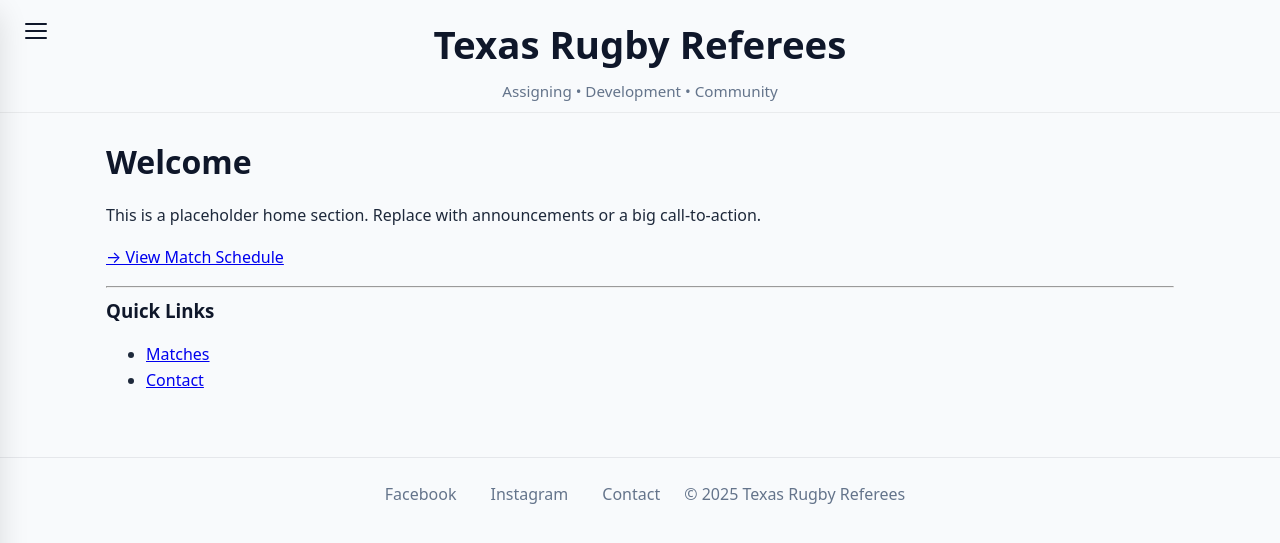
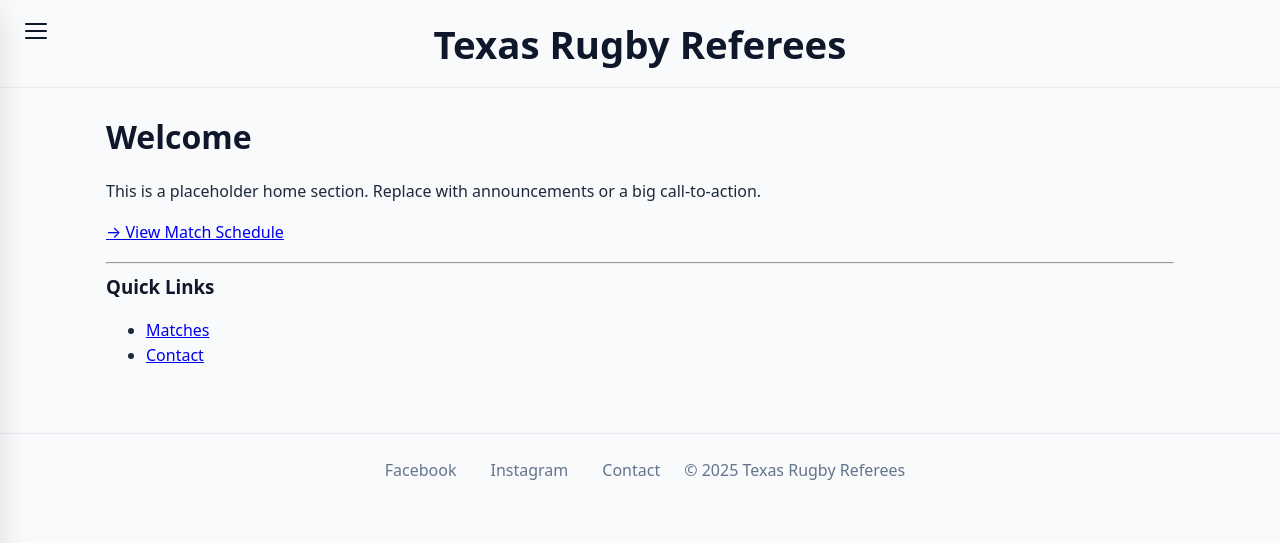
Before and after one commit to JustinXHale/TexasRugbyReferees, a Jekyll site: the page built from index.md, in a window 1280 px wide. Shown: the top 543 px of the page. Built offline with Jekyll 4.4.1, drawn with Linux system fonts in a browser that asks for light colours.

Commit message:
Update default.html

```diff
--- a/_layouts/default.html
+++ b/_layouts/default.html
@@ -3,26 +3,22 @@
 <head>
   <meta charset="utf-8" />
   <meta name="viewport" content="width=device-width, initial-scale=1" />
-  <title>{{ page.title }} • Texas Rugby Referees</title>
+  <title>{% if page.title %}{{ page.title }} • {% endif %}Texas Rugby Referees</title>
   <link rel="stylesheet" href="{{ '/style.css' | relative_url }}">
 </head>
 <body>
 
-  <!-- NAV INCLUDE -->
   {% include nav.html %}
 
-  <!-- SITE HEADER -->
   <header class="site-header">
     <h1 class="site-title">Texas Rugby Referees</h1>
-    <p class="site-subtitle">Assigning • Development • Community</p>
+    <p class="site-subtitle">{{ site.description }}</p>
   </header>
 
-  <!-- PAGE CONTENT -->
   <main>
     {{ content }}
   </main>
 
-  <!-- FOOTER INCLUDE -->
   {% include footer.html %}
 
 </body>
```
